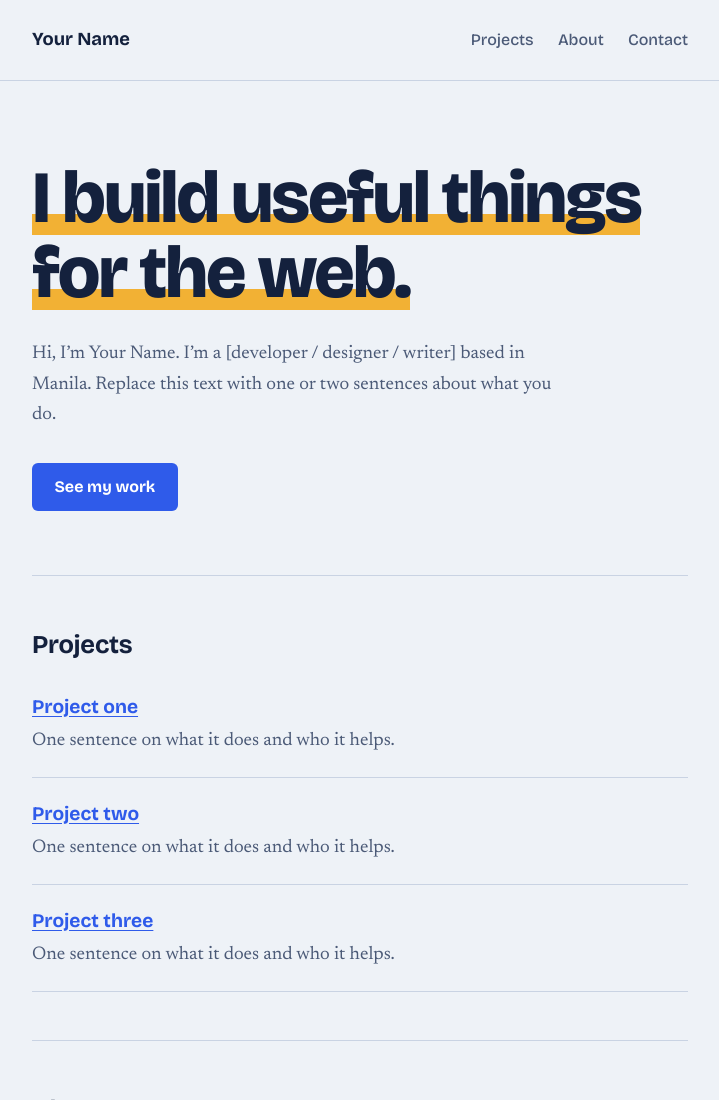
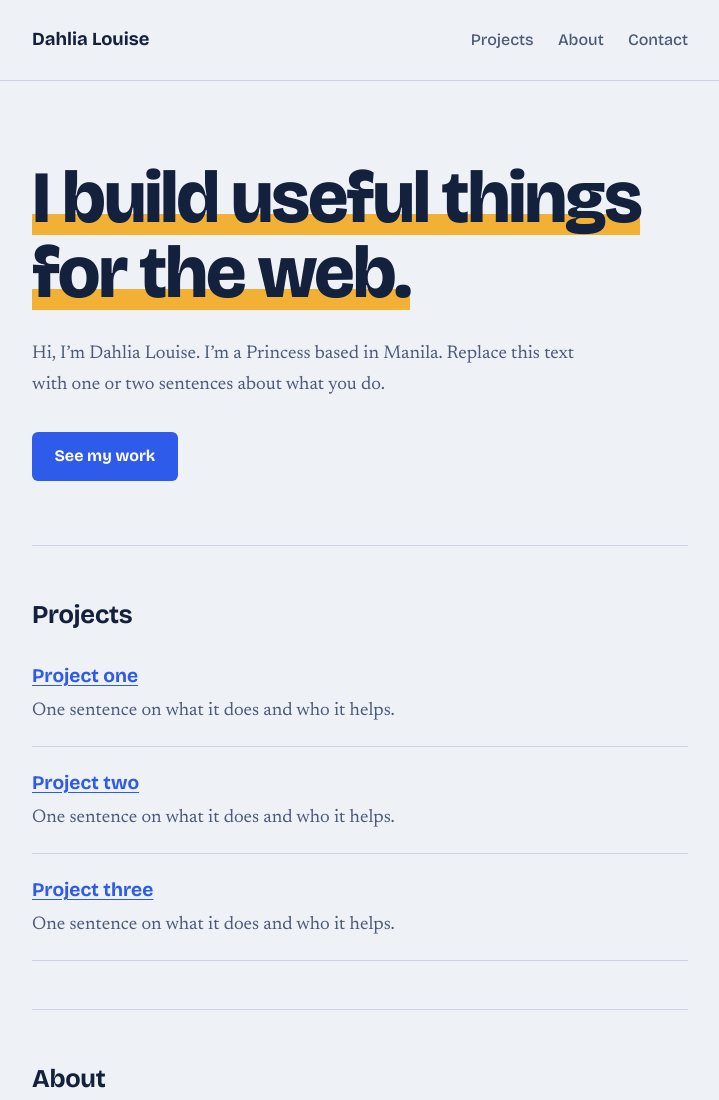
Before and after one commit to dpenamora/dpenamora.github.io, a plain HTML site: page index.html in a window 1280 px wide. Shown: the top 1100 px of the page, without its empty margins (280-999 px from the left). Drawn offline with nearby package versions, Linux system fonts and the light colour scheme.

Commit message:
Update index.html

```diff
--- a/index.html
+++ b/index.html
@@ -4,7 +4,7 @@
 <meta charset="utf-8">
 <meta name="viewport" content="width=device-width, initial-scale=1">
 <title>Dahlia Louise – Portfolio</title>
-<meta name="description" content="Personal website of Your Name.">
+<meta name="description" content="Personal website of Dahlia Louise.">
 <link rel="preconnect" href="https://fonts.googleapis.com">
 <link rel="preconnect" href="https://fonts.gstatic.com" crossorigin>
 <link href="https://fonts.googleapis.com/css2?family=Bricolage+Grotesque:wght@500;700;800&family=Newsreader:ital,wght@0,400;0,500;1,400&display=swap" rel="stylesheet">
@@ -83,7 +83,7 @@
 
 <header class="top">
   <div class="wrap">
-    <a class="brand" href="#">Your Name</a>
+    <a class="brand" href="#">Dahlia Louise</a>
     <nav aria-label="Main">
       <a href="#projects">Projects</a>
       <a href="#about">About</a>
@@ -96,7 +96,7 @@
   <div class="wrap">
     <div class="hero">
       <h1>I build useful things for the web.</h1>
-      <p>Hi, I’m Your Name. I’m a [developer / designer / writer] based in Manila. Replace this text with one or two sentences about what you do.</p>
+      <p>Hi, I’m Dahlia Louise. I’m a Princess based in Manila. Replace this text with one or two sentences about what you do.</p>
       <a class="button" href="#projects">See my work</a>
     </div>
 
```
